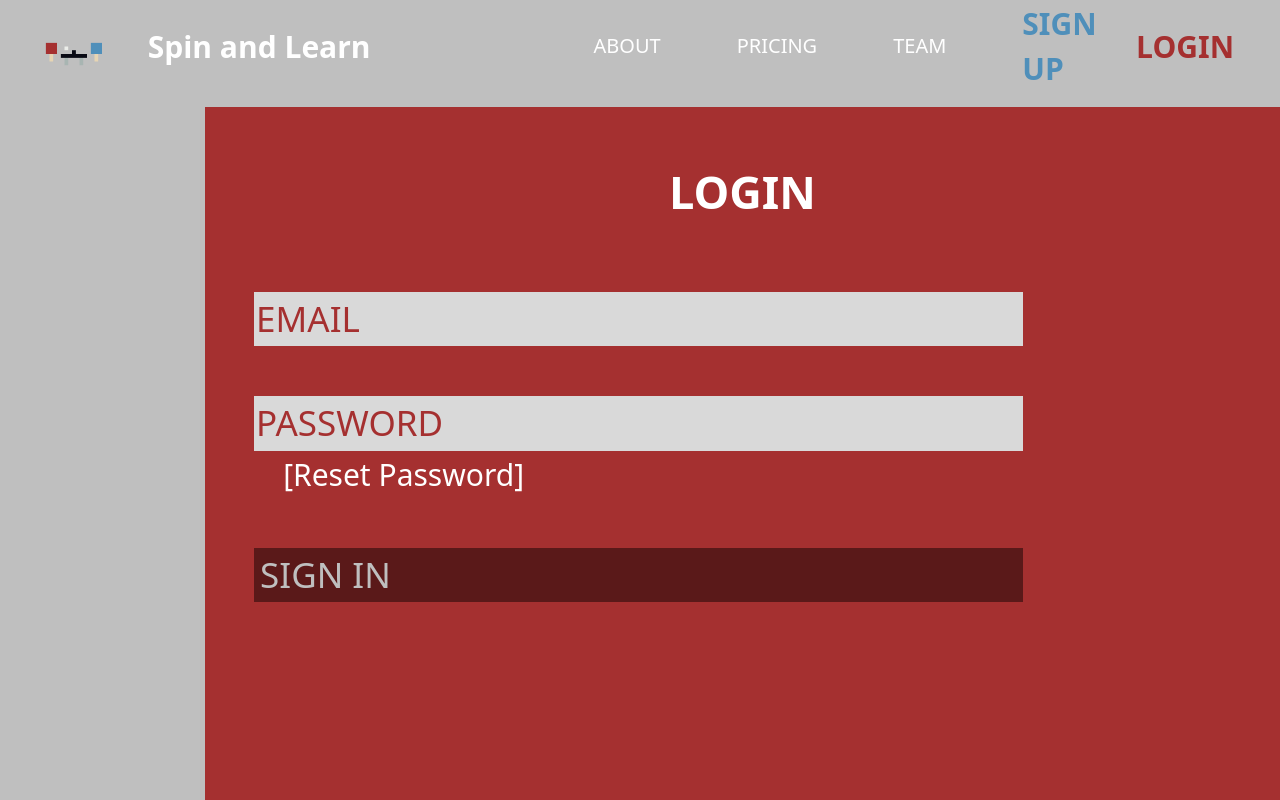
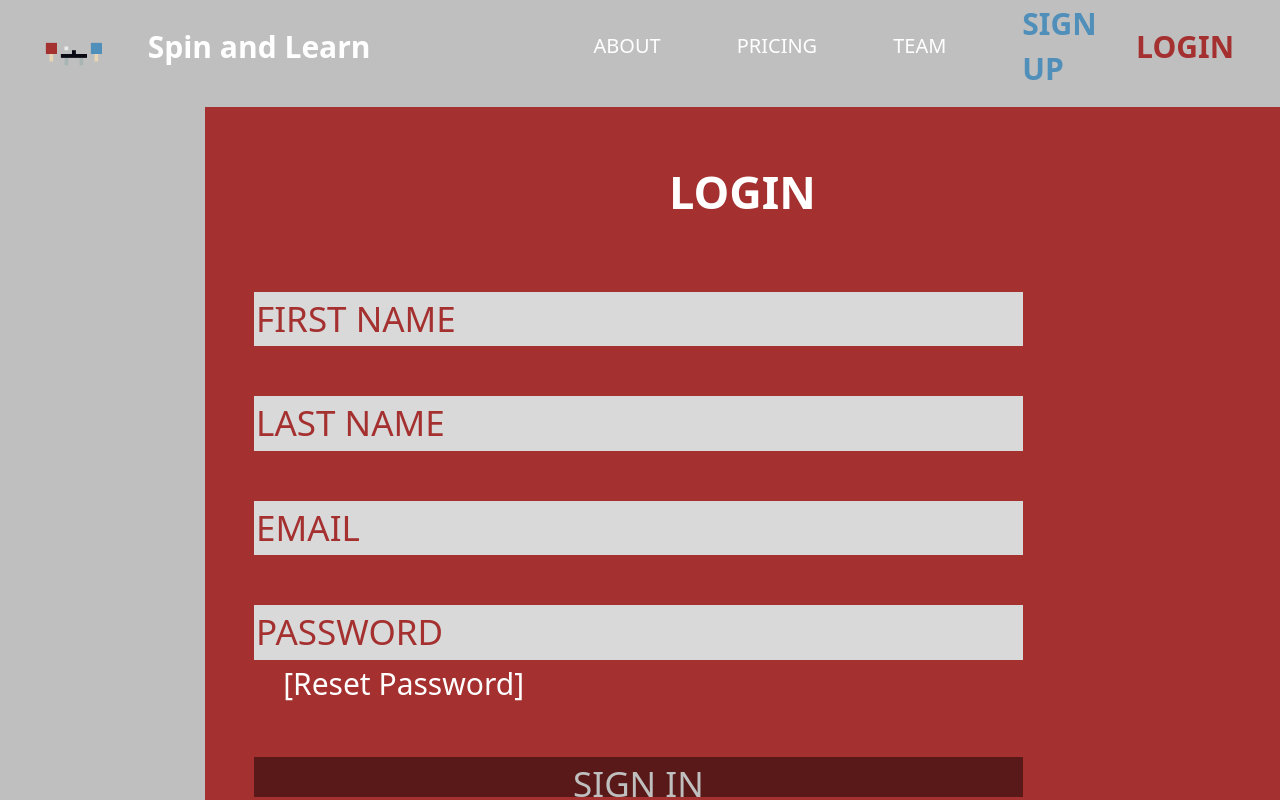
Before and after one commit to fabio-pecora/spin-and-learn, a React (Create React App) app in the folder client/: page /login in a window 1280 px wide. Shown: the top 800 px of the page. Built offline with nearby package versions, Linux system fonts and the light colour scheme.

Commit message:
fixed LoginPage.js and SignUpPage.js

```diff
--- a/client/src/App.css
+++ b/client/src/App.css
@@ -282,6 +282,11 @@ body{
     background-color: #5A1919;
     border: none;
     text-align: start;
+
+    margin-top: 50px;
+    width: 75%;
+    height: 40px;
+    text-align: center;
 }
 #signUpSubmit::placeholder{
     color: #BFBFBF;
@@ -323,17 +328,17 @@ body{
     margin-top: 50px;
     width: 75%;
 }
-#loginDiv2 form input:nth-child(1), #loginDiv2 form input:nth-child(2){
+#loginDiv2 form input:nth-child(1), #loginDiv2 form input:nth-child(2), #loginDiv2 form input:nth-child(3), #loginDiv2 form input:nth-child(4){
     font-weight: 300;
     font-size: 35px;
     color: #A53030;
     background-color: #D9D9D9;
     border: none;
 }
-#loginDiv2 form input:nth-child(1)::placeholder, #loginDiv2 form input:nth-child(2)::placeholder{
+#loginDiv2 form input:nth-child(1)::placeholder, #loginDiv2 form input:nth-child(2)::placeholder, #loginDiv2 form input:nth-child(3)::placeholder, #loginDiv2 form input:nth-child(4)::placeholder{
     color: #A53030;
 }
-#loginDiv2 form input:nth-child(1):focus, #loginDiv2 form input:nth-child(2):focus, #loginSubmit{
+#loginDiv2 form input:nth-child(1):focus, #loginDiv2 form input:nth-child(2):focus, #loginDiv2 form input:nth-child(3):focus, #loginDiv2 form input:nth-child(4):focus, #loginSubmit{
     outline: none;
 }
 #resetPass{
@@ -351,6 +356,11 @@ body{
     background-color: #5A1919;
     border: none;
     text-align: start;
+
+    margin-top: 50px;
+    width: 75%;
+    height: 40px;
+    text-align: center;
 }
 #loginSubmit::placeholder{
     color: #BFBFBF;
--- a/client/src/pages/LoginPage.js
+++ b/client/src/pages/LoginPage.js
@@ -11,10 +11,12 @@ function LoginPage(props) {
                 </div>
                 <div id="loginDiv2">
                     <form>
+                        <input type="text" id="loginFirstName" name="loginFirstName" placeholder='FIRST NAME'></input>
+                        <input type="text" id="loginLastName" name="loginLastName" placeholder='LAST NAME'></input>
                         <input type="text" id="loginEmail" name="loginEmail" placeholder='EMAIL'></input>
                         <input type="text" id="loginPassword" name="loginPassword" placeholder='PASSWORD'></input>
                         <button id="resetPass">[Reset Password]</button>
-                        <input type="submit" id="loginSubmit" value="SIGN IN"></input>
+                        <button id="loginSubmit">SIGN IN</button>
                     </form>
                 </div>
             </div>
--- a/client/src/pages/SignUpPage.js
+++ b/client/src/pages/SignUpPage.js
@@ -15,7 +15,7 @@ function SignUpPage(props) {
                         <input type="text" id="signUpLastName" name="signUpLastName" placeholder='LAST NAME'></input>
                         <input type="text" id="signUpEmail" name="signUpEmail" placeholder='EMAIL'></input>
                         <input type="text" id="signUpPassword" name="signUpPassword" placeholder='PASSWORD'></input>
-                        <input type="submit" id="signUpSubmit" value="SIGN UP"></input>
+                        <button id="signUpSubmit">SIGN UP</button>
                     </form>
                 </div>
             </div>
```
